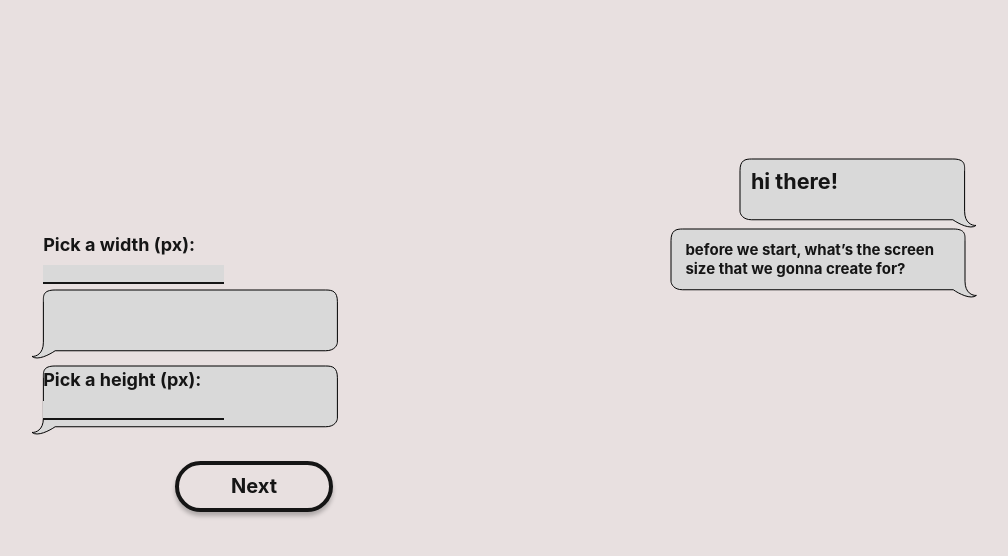
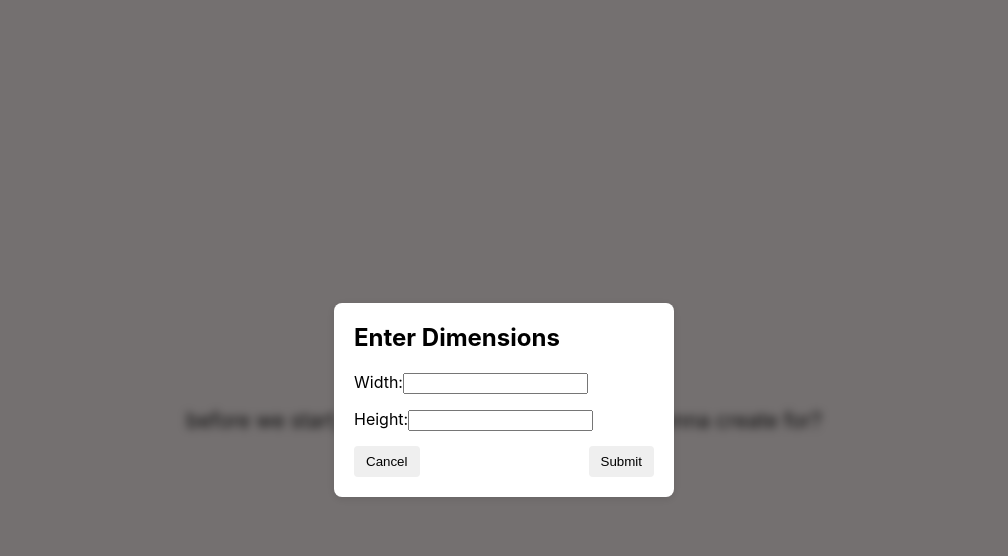
Before and after one commit to yusufriduan/wallpaper-designs, a React (Vite) app: page /get-started in a window 1280 px wide. Shown: the top 556 px of the page, without its empty margins (136-1144 px from the left). Built offline with nearby package versions, Linux system fonts and the light colour scheme.

Commit message:
refactor: replace SVG chatbox with component and add popup for dimension input

```diff
--- a/src/GetStarted.jsx
+++ b/src/GetStarted.jsx
@@ -1,11 +1,13 @@
-import React, { useState } from "react";
+import React, { useEffect, useState } from "react";
 import { Link } from "react-router-dom";
-import ChatBox from "./static/chatbox (a).svg";
+import ChatBox from "./components/chatbox.jsx";
+import Popup from "./components/popup.jsx";
 import './App.css';
 
 function GetStarted() {
   const [width, setWidth] = useState('');
   const [height, setHeight] = useState('');
+  const [showPopup, setShowPopup] = useState(false);
 
   const handleWidthChange = (e) => {
     setWidth(e.target.value);
@@ -17,43 +19,20 @@ function GetStarted() {
 
   const isNextDisabled = !width || !height;
 
+  useEffect(() => {
+    const timer = setTimeout(() => {
+      setShowPopup(true); // Show popup after 1 second
+    }, 5000);
+
+    return () => clearTimeout(timer); // Cleanup the timer on unmount
+  }, []);
+
   return (
     <div className="App">
-      <header className="conversation" style={{ display:"flex", flexDirection:"row-reverse", justifyContent:"space-around"}}>
-        <div className="Questions" style={{ display:"flex", flexDirection:"column", alignItems:"flex-end"}}>
-          <div className="greetings" style={{ display:"flex", flexDirection:"column", alignItems:"flex-end", position:"relative"}}>
-            <img src={ChatBox} alt="chatbox" style={{ position:'relative' }} />
-            <h5 style={{ position:'absolute',top:'10px',left:'5%', margin:0, zIndex:'10'}}>hi there!</h5>
-          </div>
-          <div className="1stquestion">
-            <svg xmlns="http://www.w3.org/2000/svg" width="308" height="70" viewBox="0 0 308 70" fill="none">
-              <path d="M295 53.225C295 65.1622 302.594 67.6728 306.391 67.4359C300.98 71.9834 288.711 65.5411 283.253 61.7516H12.7466C3.63409 61.7516 1.11865 56.0672 1 53.225V12.724C1 2.20793 5.98341 0.999997 12.7466 1H283.253C295.783 1 295 7.03963 295 12.724V53.225Z" fill="#D9D9D9" stroke="black"/>
-            </svg>
-            <h5 style={{ position:"absolute", bottom:"18%", left:"5%", margin:0, fontSize:"15px" }}>before we start, what’s the screen<br />size that we gonna create for?</h5>
-          </div>
-        </div>
-        <div className="Answers" style={{ display:"flex", flexDirection:"column", alignItems:"flex-start",}}>
-          <div className="1stanswer">
-            <svg xmlns="http://www.w3.org/2000/svg" width="308" height="70" viewBox="0 0 308 70" fill="none">
-              <path d="M13.3906 53.225C13.3906 65.1622 5.79688 67.6728 2 67.4359C7.41055 71.9834 19.6792 65.5411 25.1372 61.7516H295.644C304.757 61.7516 307.272 56.0672 307.391 53.225V12.724C307.391 2.20793 302.407 0.999997 295.644 1H25.1372C12.6075 1 13.3906 7.03963 13.3906 12.724V53.225Z" fill="#D9D9D9" stroke="black"/>
-            </svg>
-            <h5 style={{ position:"absolute", bottom:"515px", left:"14%", fontSize:"18px"}}> Pick a width (px):</h5>
-            <input type="number" id="width" name="width" min="0" value={width} onChange={handleWidthChange} style={{ position:"absolute", bottom:"516px", left:"14%"}}/>
-          </div>
-          <div className="2ndanswer">
-            <svg xmlns="http://www.w3.org/2000/svg" width="308" height="70" viewBox="0 0 308 70" fill="none">
-              <path d="M13.3906 53.225C13.3906 65.1622 5.79688 67.6728 2 67.4359C7.41055 71.9834 19.6792 65.5411 25.1372 61.7516H295.644C304.757 61.7516 307.272 56.0672 307.391 53.225V12.724C307.391 2.20793 302.407 0.999997 295.644 1H25.1372C12.6075 1 13.3906 7.03963 13.3906 12.724V53.225Z" fill="#D9D9D9" stroke="black"/>
-            </svg>
-            <h5 style={{ position:"absolute", bottom:"47.5%", left:"14%", fontSize:"18px"}}> Pick a height (px):</h5>
-            <input type="number" id="height" name="width" min="0" value={height} onChange={handleHeightChange} style={{ position:"absolute", bottom:"47.5%", left:"14%"}}/>
-          </div>
-        <div style={{ display:'flex', flexDirection:'column', alignItems:'flex-end', width:'100%', marginTop:'20px'}}>
-          <Link to='/' className="next" style={{ pointerEvents: isNextDisabled ? 'none' : 'auto'}}>Next</Link>
-        </div>
-
-
-        </div>
+      <header className="conversation">
+        <ChatBox />
       </header>
+      {showPopup && <Popup />}
     </div>
   );
 }
--- /dev/null
+++ b/src/components/chatbox.jsx
@@ -0,0 +1,72 @@
+import React, { useState, useEffect } from 'react';
+import "../App.css";
+
+function ChatBox() {
+  const [messages, setMessages] = useState([]);
+  const [input, setInput] = useState('');
+  const [showMessages, setShowMessages] = useState(false); // Initially hidden
+  const [visibleMessageIndex, setVisibleMessageIndex] = useState(0); // Tracks the currently visible message index
+
+  const predefinedMessages = [
+    "hi!",
+    "before we start, what’s the screen size that we gonna create for?",
+  ];
+
+  useEffect(() => {
+    const timer = setTimeout(() => {
+      setShowMessages(true); // Show messages after 1 second
+    }, 250);
+
+    return () => clearTimeout(timer); // Cleanup the timer on unmount
+  }, []);
+
+  useEffect(() => {
+    if (showMessages && visibleMessageIndex < predefinedMessages.length) {
+      const interval = setInterval(() => {
+        setVisibleMessageIndex((prevIndex) => prevIndex + 1);
+      }, 1000); // Show each message with a 1-second delay
+
+      return () => clearInterval(interval); // Cleanup the interval on unmount or when the effect re-runs
+    }
+  }, [showMessages, visibleMessageIndex, predefinedMessages.length]);
+
+  return (
+    <div
+      className="chatbox-container"
+      style={{
+        display: 'flex',
+        flexDirection: 'column',
+        alignItems: 'center',
+        gap: '10px',
+        width: 'fit-content',
+        padding: '10px',
+      }}
+    >
+      {showMessages && (
+        <>
+          {predefinedMessages.map((message, index) => (
+            <div
+              key={index}
+              style={{
+                opacity: index < visibleMessageIndex ? 1 : 0, // Fully visible if index < visibleMessageIndex
+                transition: 'opacity 0.5s ease-in-out', // Smooth fade-in effect
+              }}
+            >
+              <p
+                style={{
+                  margin: 0,
+                  fontWeight: index === 0 ? 'bold' : 'normal',
+                  fontSize: index === 1 ? '80%' : '100%',
+                }}
+              >
+                {message}
+              </p>
+            </div>
+          ))}
+        </>
+      )}
+    </div>
+  );
+}
+
+export default ChatBox;
--- /dev/null
+++ b/src/components/popup.jsx
@@ -0,0 +1,86 @@
+import React, { useState } from 'react';
+
+const Popup = ({ onClose, onSubmit }) => {
+    const [width, setWidth] = useState('');
+    const [height, setHeight] = useState('');
+
+    const handleSubmit = (e) => {
+        e.preventDefault();
+        onSubmit({ width, height });
+        onClose();
+    };
+
+    return (
+        <div style={styles.overlay}>
+            <div style={styles.popup}>
+                <h2 style={{ filter:'none'}}>Enter Dimensions</h2>
+                <form onSubmit={handleSubmit}>
+                    <div style={styles.inputGroup}>
+                        <label>Width:</label>
+                        <input
+                            type="number"
+                            value={width}
+                            onChange={(e) => setWidth(e.target.value)}
+                            required
+                        />
+                    </div>
+                    <div style={styles.inputGroup}>
+                        <label>Height:</label>
+                        <input
+                            type="number"
+                            value={height}
+                            onChange={(e) => setHeight(e.target.value)}
+                            required
+                        />
+                    </div>
+                    <div style={styles.actions}>
+                        <button type="button" onClick={onClose} style={styles.button}>
+                            Cancel
+                        </button>
+                        <button type="submit" style={styles.button}>
+                            Submit
+                        </button>
+                    </div>
+                </form>
+            </div>
+        </div>
+    );
+};
+
+const styles = {
+    overlay: {
+        position: 'fixed',
+        top: 0,
+        left: 0,
+        width: '100%',
+        height: '100%',
+        backgroundColor: 'rgba(0, 0, 0, 0.5)',
+        display: 'flex',
+        justifyContent: 'center',
+        alignItems: 'center',
+        backdropFilter: 'blur(0.25em)',
+        transition: 'opacity 0.3s ease-in-out , blur 0.3s ease-in-out',
+    },
+    popup: {
+        backgroundColor: '#fff',
+        padding: '20px',
+        borderRadius: '8px',
+        width: '300px',
+        boxShadow: '0 2px 10px rgba(0, 0, 0, 0.1)',
+    },
+    inputGroup: {
+        marginBottom: '15px',
+    },
+    actions: {
+        display: 'flex',
+        justifyContent: 'space-between',
+    },
+    button: {
+        padding: '8px 12px',
+        border: 'none',
+        borderRadius: '4px',
+        cursor: 'pointer',
+    },
+};
+
+export default Popup;
```
Also changed, not shown: src/static/chatbox_a.svg (renamed from src/static/chatbox (a).svg).
